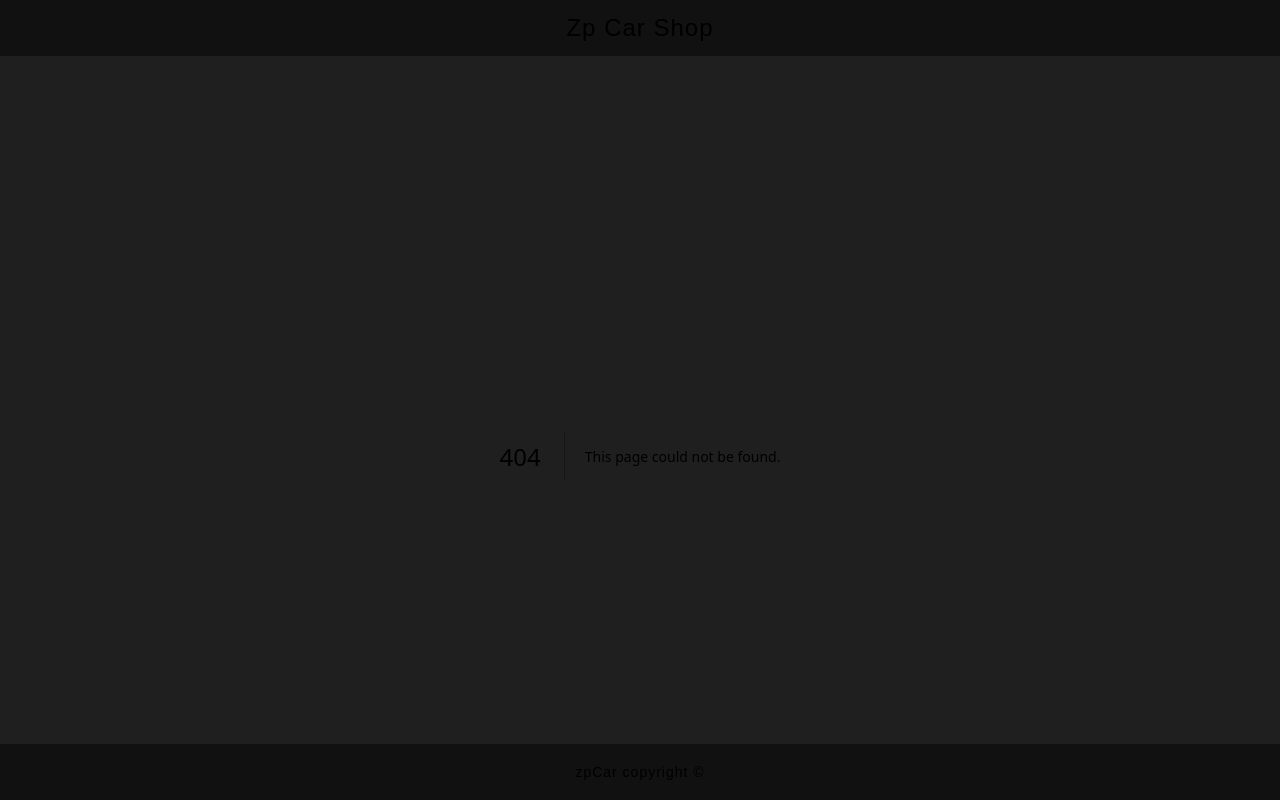
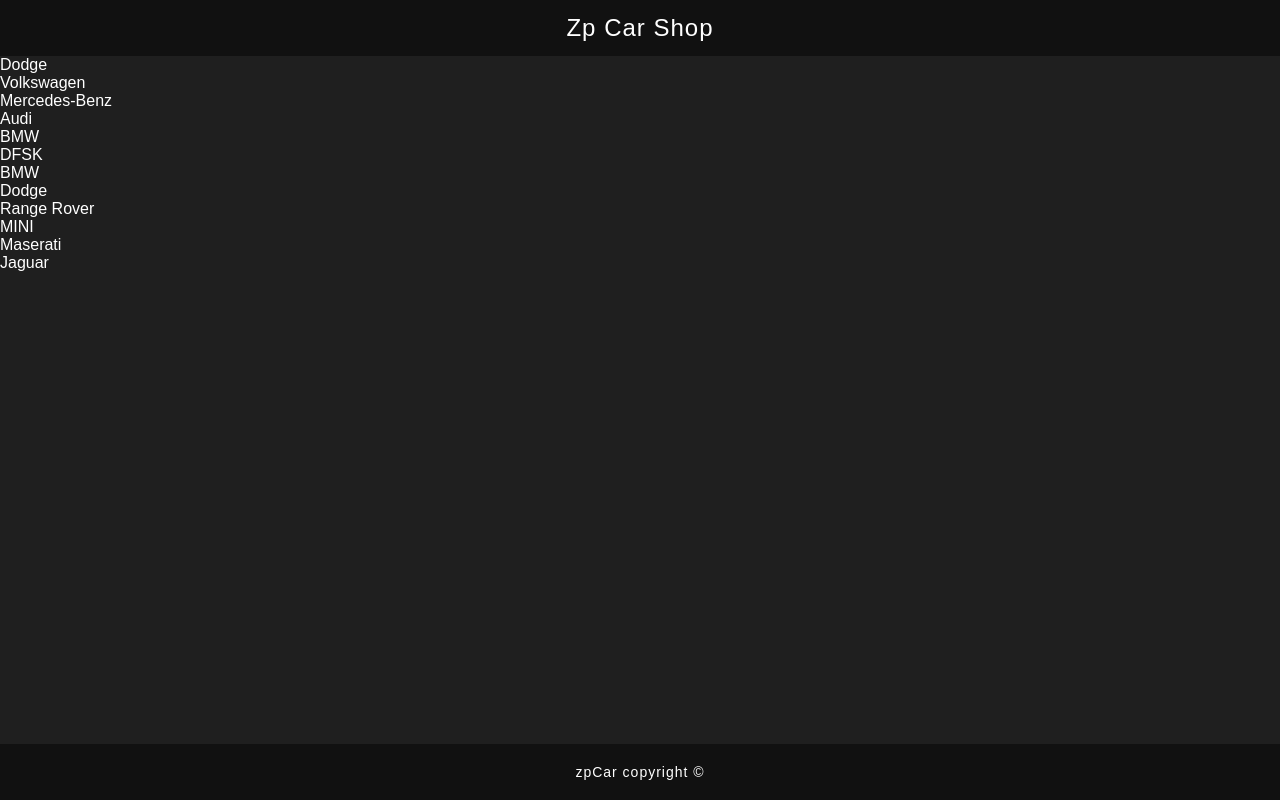
Before and after one commit to hamidazimiazp/zpCar, a Next.js app in the folder app/: page /cars in a window 1280 px wide. Before the commit this address had no page. Built offline with nearby package versions, Linux system fonts and the light colour scheme.

Commit message:
add /cars route

```diff
--- a/app/package.json
+++ b/app/package.json
@@ -14,5 +14,8 @@
     "next": "13.2.3",
     "react": "18.2.0",
     "react-dom": "18.2.0"
+  },
+  "devDependencies": {
+    "@types/react": "^18.0.28"
   }
 }
--- /dev/null
+++ b/app/src/components/templates/carList/carList.js
@@ -0,0 +1,21 @@
+import React, { useEffect, useState } from "react";
+import getCars from "@/data/carsData";
+
+const CarList = () => {
+  const [cars, setCars] = useState([]);
+
+  useEffect(() => {
+    setCars(getCars());
+  }, []);
+
+  return (
+    <div>
+      {cars &&
+        cars.map((car) => {
+          return <p key={car.id}>{car.name}</p>;
+        })}
+    </div>
+  );
+};
+
+export default CarList;
--- /dev/null
+++ b/app/src/pages/cars/index.js
@@ -0,0 +1,12 @@
+import CarList from "@/components/templates/carList/carList";
+import React from "react";
+
+const index = () => {
+  return (
+    <div>
+      <CarList />
+    </div>
+  );
+};
+
+export default index;
```
Also changed, not shown: app/src/components/templates/carList/carList.module.css (added), 1 other file (tests, documents, lock files or other folders).
